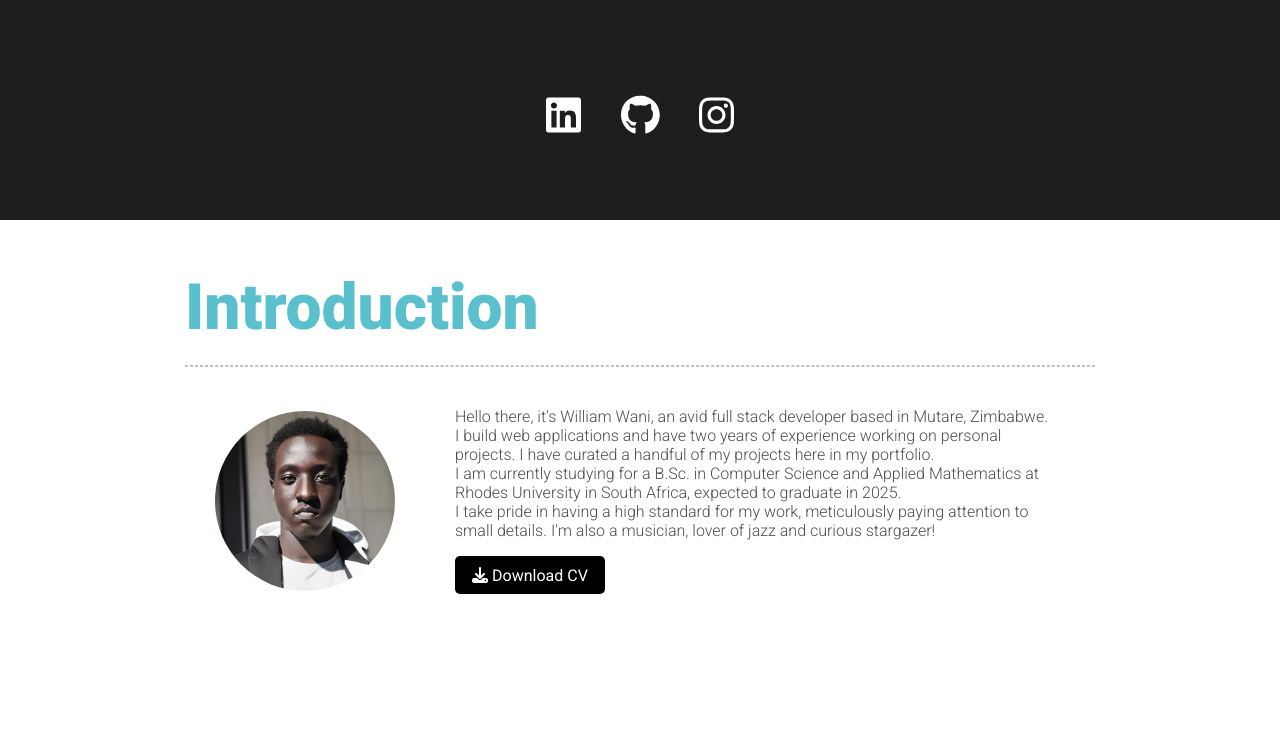
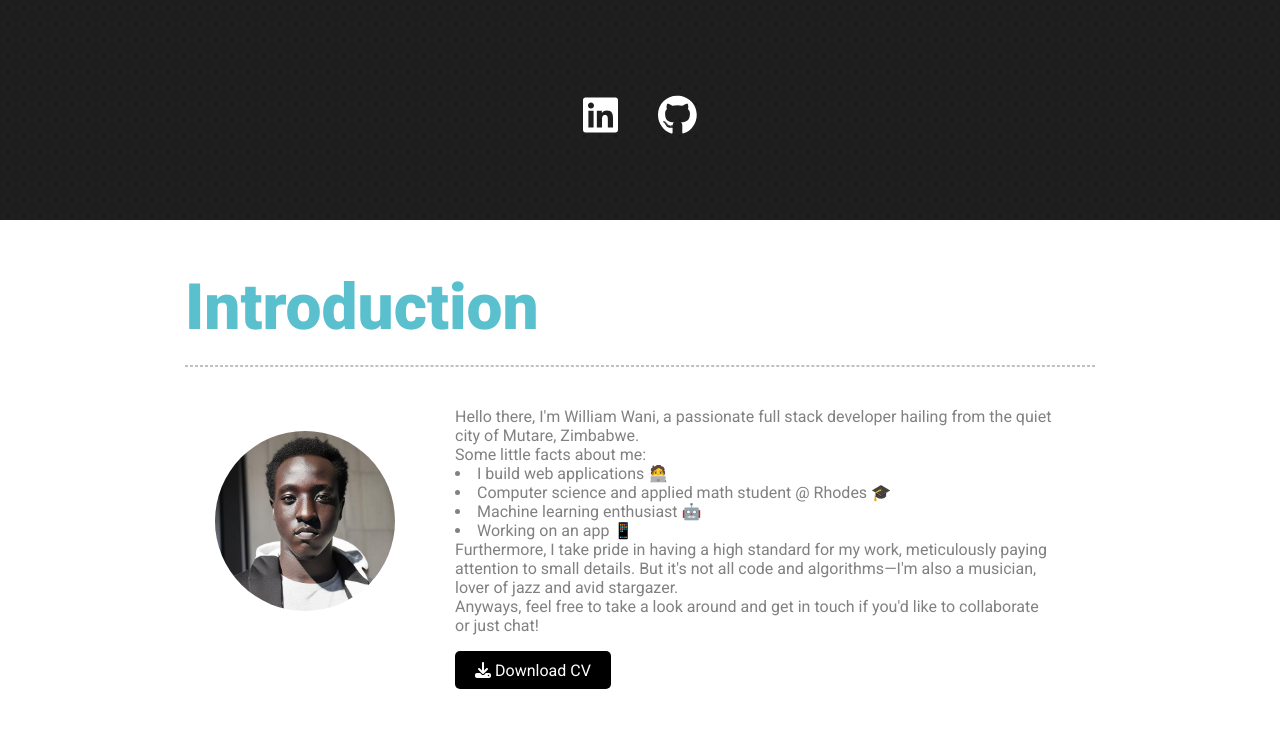
Before and after one commit to williwiser/portfolio, a React (Vite) app in the folder client/: page / in a window 1280 px wide. Shown: the part 528-1271 px from the top of the page. Built offline with nearby package versions, Linux system fonts and the light colour scheme; no server answers.

Commit message:
spice up the bio

```diff
--- a/client/src/components/Section1.tsx
+++ b/client/src/components/Section1.tsx
@@ -52,10 +52,6 @@ function Section1() {
             <a href="https://github.com/williwiser/">
               <FontAwesomeIcon icon={faGithub}></FontAwesomeIcon>
             </a>
-
-            <a href="https://www.instagram.com/williwiser/">
-              <FontAwesomeIcon icon={faInstagram}></FontAwesomeIcon>
-            </a>
           </div>
         </div>
       </section>
--- a/client/src/components/Section2.tsx
+++ b/client/src/components/Section2.tsx
@@ -14,16 +14,21 @@ function Section2() {
             <img src={potrait} />
             <div className="bio">
               <p className="sn-text">
-                Hello there, it's William Wani, an avid full stack developer
-                based in Mutare, Zimbabwe. I build web applications and have two
-                years of experience working on personal projects. I have curated
-                a handful of my projects here in my portfolio. <br />
-                I am currently studying for a B.Sc. in Computer Science and
-                Applied Mathematics at Rhodes University in South Africa,
-                expected to graduate in 2025. <br /> I take pride in having a
-                high standard for my work, meticulously paying attention to
-                small details. I'm also a musician, lover of jazz and curious
-                stargazer!
+                Hello there, I'm William Wani, a passionate full stack developer
+                hailing from the quiet city of Mutare, Zimbabwe. <br />
+                Some little facts about me:
+                <br />
+                <ul>
+                  <li>I build web applications 🧑‍💻</li>
+                  <li>Computer science and applied math student @ Rhodes 🎓</li>
+                  <li>Machine learning enthusiast 🤖</li>
+                  <li>Working on an app 📱</li>
+                </ul>
+                Furthermore, I take pride in having a high standard for my work,
+                meticulously paying attention to small details. But it's not all
+                code and algorithms—I'm also a musician, lover of jazz and avid
+                stargazer. <br /> Anyways, feel free to take a look around and
+                get in touch if you'd like to collaborate or just chat!
               </p>
               <a
                 href="https://drive.google.com/file/d/1MGhv_nTQZ2MaOIpo9yFiBk-wyFDL8DRn/view?usp=sharing"
--- a/client/src/index.css
+++ b/client/src/index.css
@@ -72,7 +72,7 @@ span {
 }
 
 p {
-  font-weight: 300;
+  font-weight: 400;
 }
 
 section {
@@ -92,7 +92,7 @@ section {
 }
 
 .sn-text {
-  color: #212121;
+  color: rgb(205, 91, 158);
 }
 
 @media only screen and (max-width: 768px) {
--- a/client/src/sn2.css
+++ b/client/src/sn2.css
@@ -1,11 +1,21 @@
 #sn-2 {
   padding-bottom: 40px;
 }
+.bio {
+  position: relative;
+}
+.sn-text ul li {
+  list-style-type: disc;
+  list-style-position: inside;
+  color: #828181;
+}
 
 .bio .demo-btn {
-  width: 25%;
+  width: 26%;
   background-color: black;
   margin-top: 1rem;
+  position: absolute;
+  left: 0;
 }
 
 .bio .demo-btn:hover {
@@ -20,7 +30,7 @@
 
 #sn-2 p {
   max-width: 600px;
-  color: #4e4d4d;
+  color: #828181;
 }
 
 #sn-2 .body {
```
